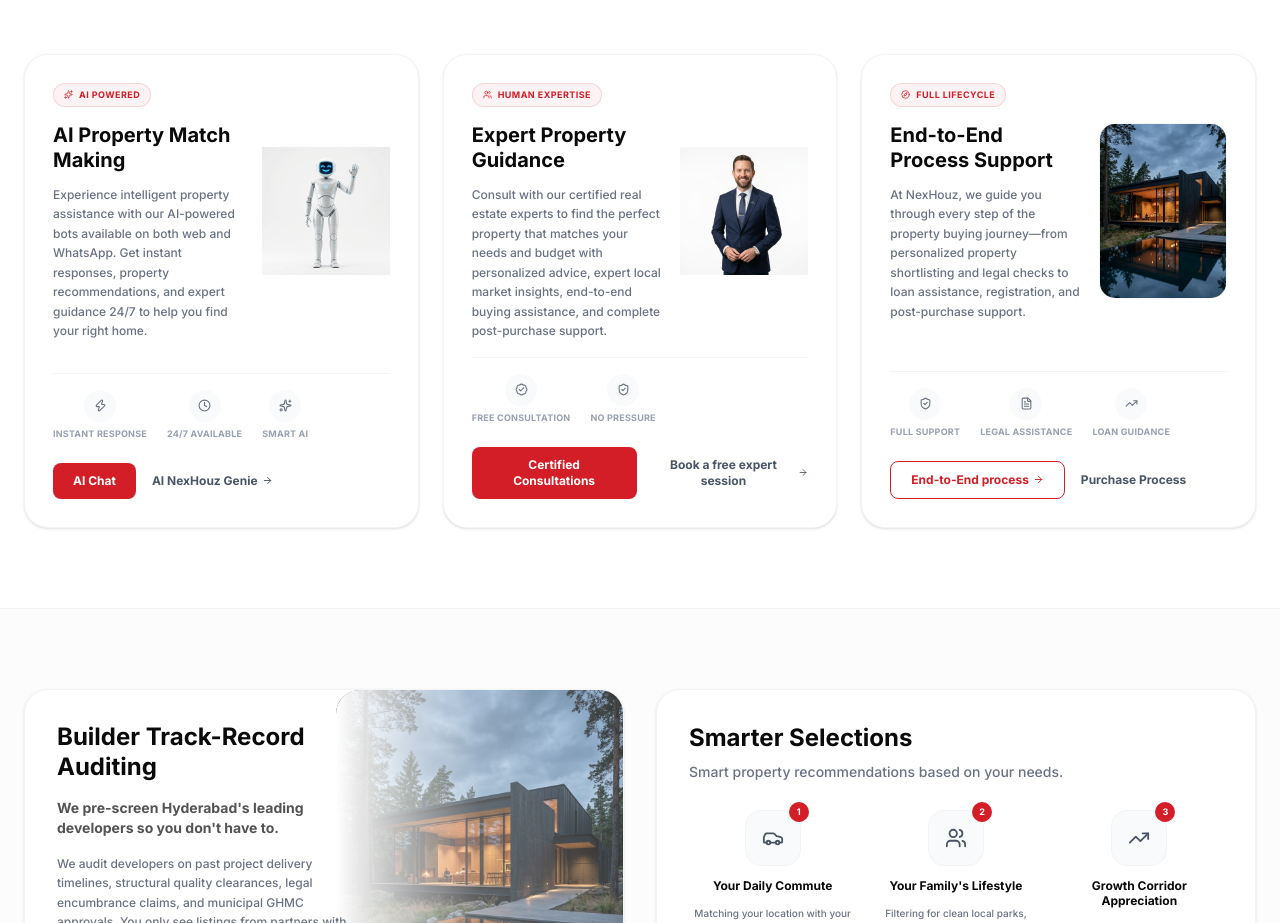
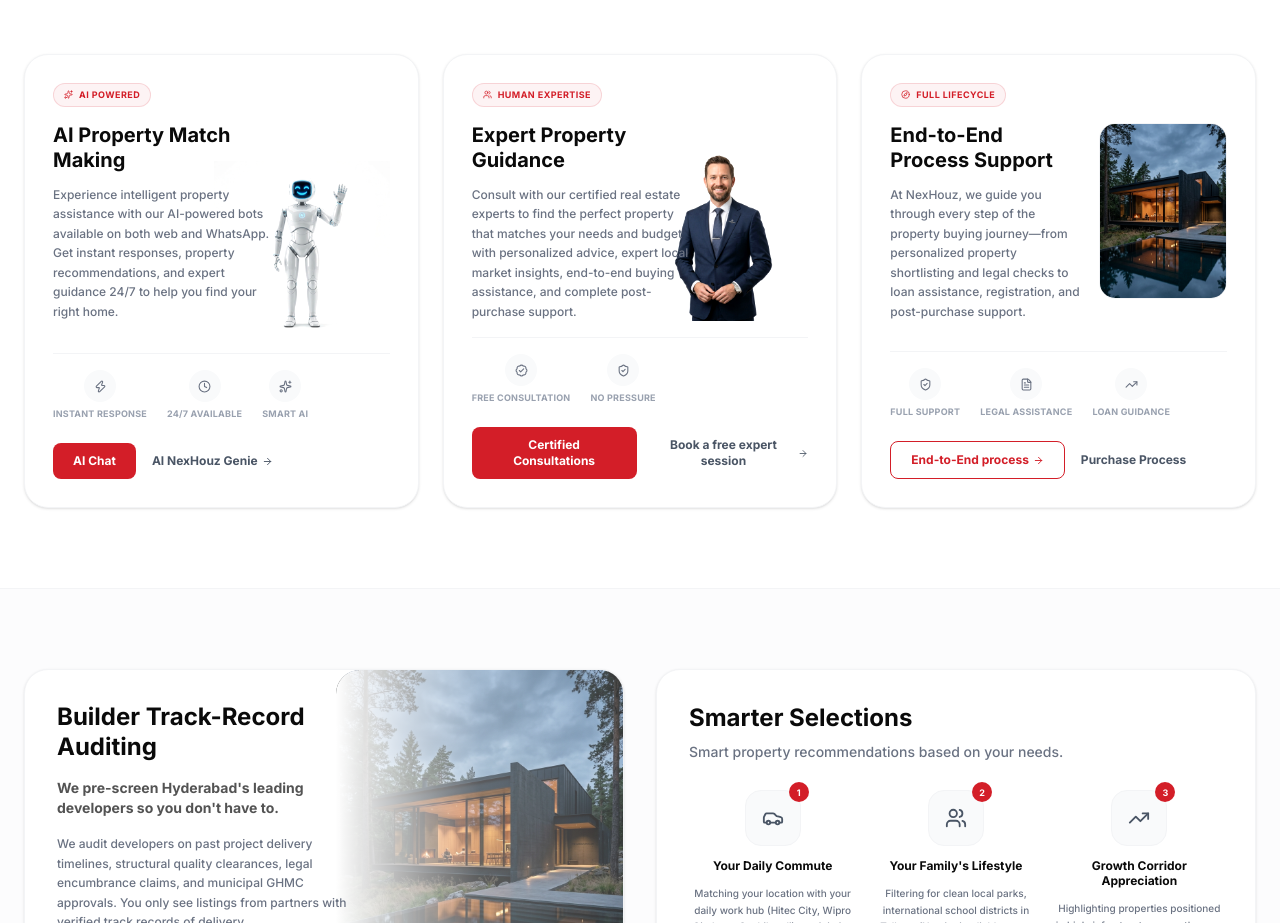
Before and after one commit to rahilcodes/nexhouz, a Next.js app: page / in a window 1280 px wide. Shown: the part 1720-2643 px from the top of the page. Built offline with nearby package versions, Linux system fonts and the light colour scheme.

Commit message:
Optimize advantage cards layout to position mascots absolutely in bottom-right corner and apply contrast brightness filters

```diff
--- a/src/app/page.tsx
+++ b/src/app/page.tsx
@@ -457,8 +457,8 @@ export default function HomePage() {
                   </span>
                 </div>
 
-                <div className="flex items-start justify-between gap-4 flex-1">
-                  <div className="flex-1 space-y-3">
+                 <div className="relative flex items-start justify-between gap-4 flex-1 min-h-[160px]">
+                  <div className="flex-1 pr-28 space-y-3 z-10">
                     <h3 className="text-xl font-extrabold text-brand-black leading-tight">AI Property Match Making</h3>
                     <p className="text-xs text-gray-500 leading-relaxed font-medium">
                       Experience intelligent property assistance with our AI-powered bots available on both web and WhatsApp. Get instant responses, property recommendations, and expert guidance 24/7 to help you find your right home.
@@ -467,7 +467,7 @@ export default function HomePage() {
                   <img
                     src="/images/robot_advisor_mascot.png"
                     alt="AI Robot Mascot"
-                    className="w-32 h-44 object-contain shrink-0 mix-blend-multiply group-hover:scale-105 group-hover:-rotate-3 transition-transform duration-500"
+                    className="absolute right-0 bottom-0 h-44 w-auto object-contain pointer-events-none z-0 filter brightness-[1.05] contrast-[1.05] mix-blend-multiply group-hover:scale-105 group-hover:-rotate-2 transition-all duration-500"
                   />
                 </div>
 
@@ -511,8 +511,8 @@ export default function HomePage() {
                   </span>
                 </div>
 
-                <div className="flex items-start justify-between gap-4 flex-1">
-                  <div className="flex-1 space-y-3">
+                 <div className="relative flex items-start justify-between gap-4 flex-1 min-h-[160px]">
+                  <div className="flex-1 pr-28 space-y-3 z-10">
                     <h3 className="text-xl font-extrabold text-brand-black leading-tight">Expert Property Guidance</h3>
                     <p className="text-xs text-gray-500 leading-relaxed font-medium">
                       Consult with our certified real estate experts to find the perfect property that matches your needs and budget with personalized advice, expert local market insights, end-to-end buying assistance, and complete post-purchase support.
@@ -521,7 +521,7 @@ export default function HomePage() {
                   <img
                     src="/images/real_estate_advisor_portrait.png"
                     alt="Real Estate Expert"
-                    className="w-32 h-44 object-contain shrink-0 mix-blend-multiply group-hover:scale-105 transition-transform duration-500"
+                    className="absolute right-0 bottom-0 h-44 w-auto object-contain pointer-events-none z-0 filter brightness-[1.05] contrast-[1.05] mix-blend-multiply group-hover:scale-105 transition-all duration-500"
                   />
                 </div>
 
```
